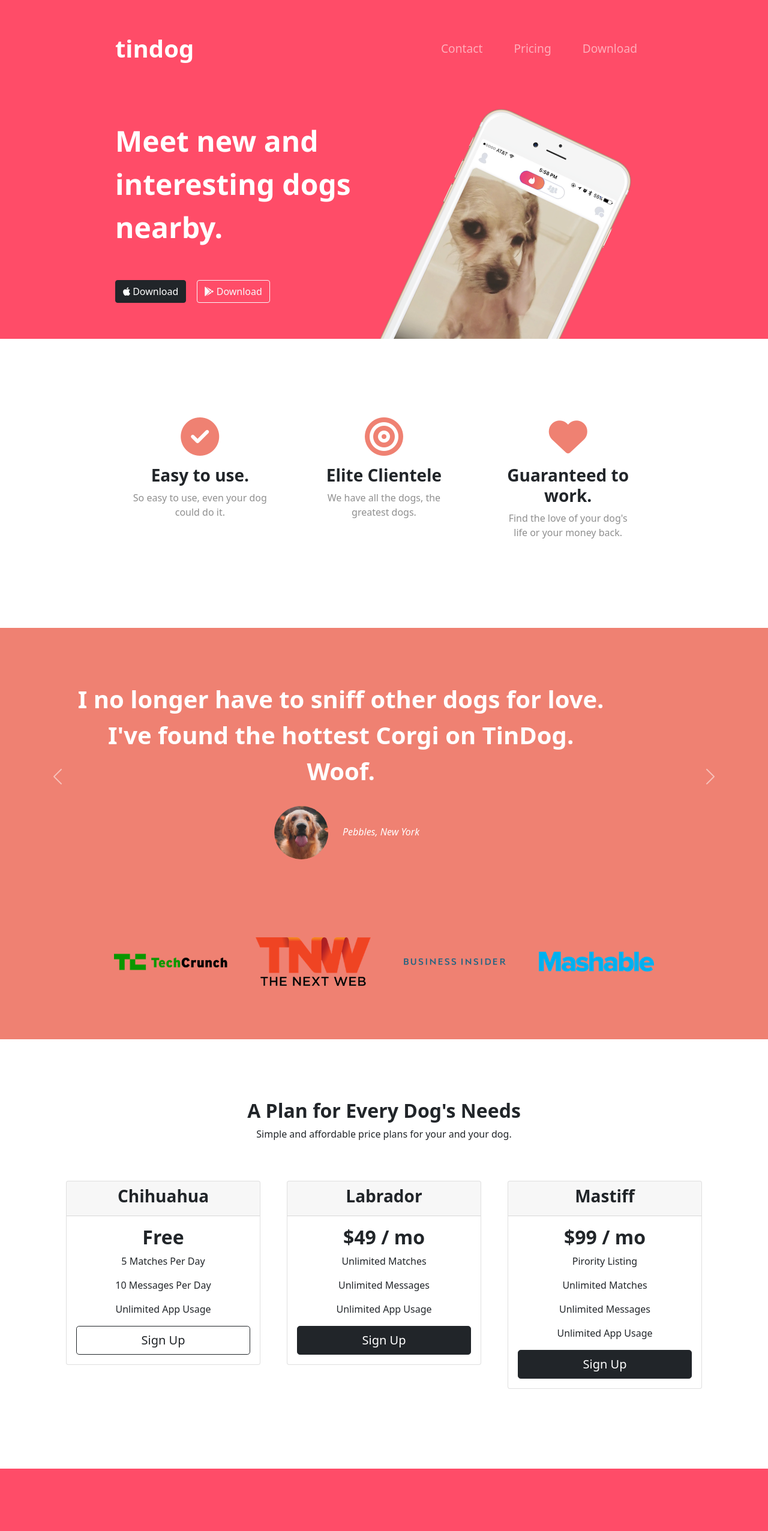
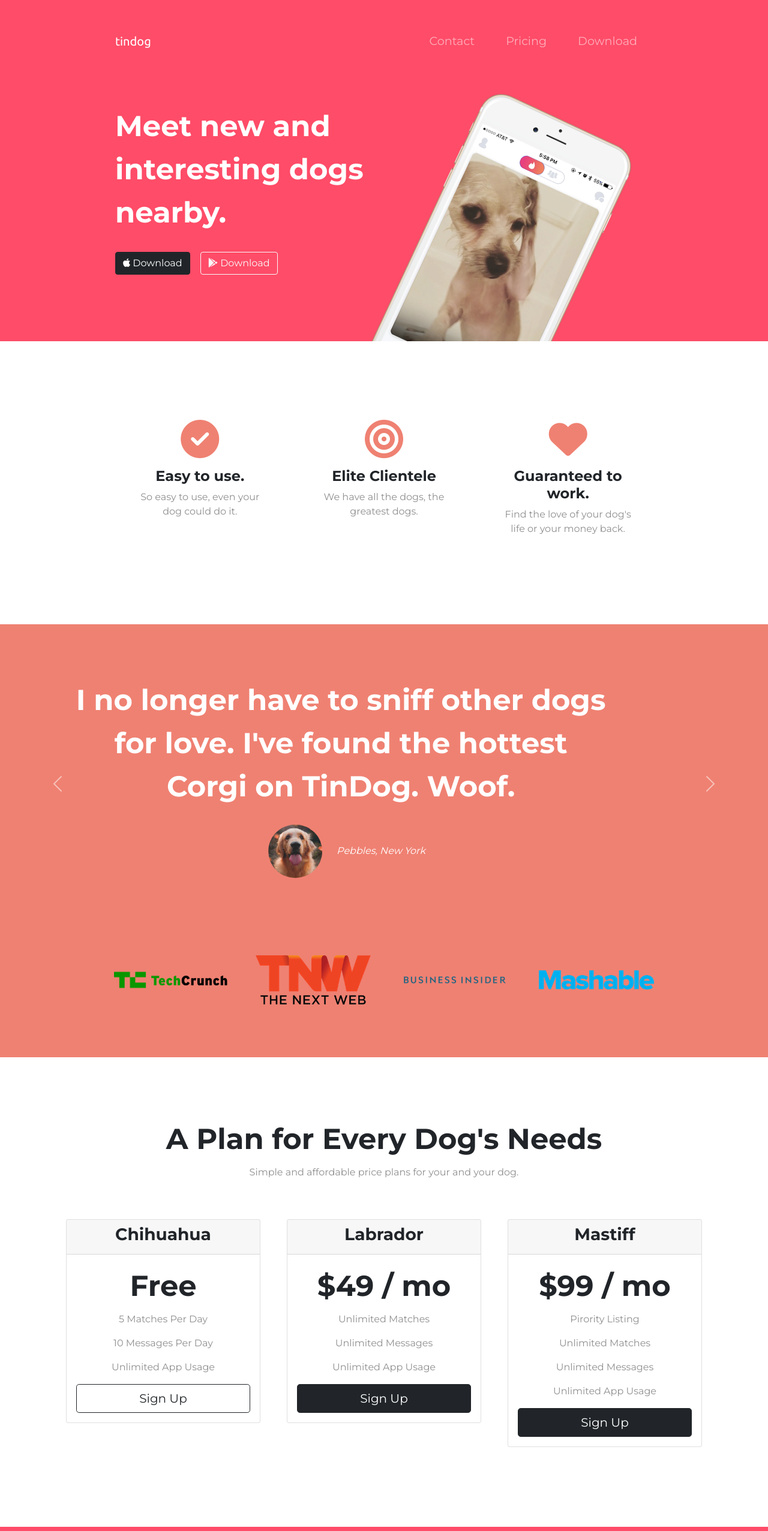
Before and after one commit to Blacketermatthew/TinDog-Udemy-Project-Site, a plain HTML site: page index.html in a window 1280 px wide. Shown: the top 2553 px of the page at 60% size. Drawn offline with nearby package versions, Linux system fonts and the light colour scheme.

Commit message:
refactored large text, thus completing this website

```diff
--- a/css/styles.css
+++ b/css/styles.css
@@ -1,6 +1,71 @@
+/* Body, Html, Text  */
+
+body {
+  text-align: center;
+  font-family: "Montserrat", sans-serif;
+}
+
+h1,
+h2,
+h3,
+h4,
+h5,
+h6 {
+  /* font-family: "Segoe UI", Tahoma, Geneva, Verdana, sans-serif; */
+  font-family: "Montserrat", sans-serif;
+  font-weight: bold;
+}
+
+p {
+  color: #8f8f8f;
+}
+
+
+/* Headings */
+.big-heading {
+  /* font-family: "Segoe UI", Tahoma, Geneva, Verdana, sans-serif; */
+  font-family: "Montserrat", sans-serif;
+  font-weight: bold;
+  font-size: 3rem;
+  line-height: 1.5;
+  color: white;
+}
+
+.section-heading {
+  font-size: 3rem;
+  line-height: 1.5;
+}
+
+
+/* Containers */
+.container-fluid {
+  padding: 7% 15%;
+}
+
+
+/* Sections */
+.colored-section {
+  background-color: #ff4c68;
+  color: white;
+}
+
+
+.white-section {
+  background-color: #fff;
+}
+
+
+/* Buttons */
+.download {
+  margin: 5% 3% 5% 0;
+}
+
+
+/* Navbar */
 .navbar-brand {
-  font-size: 2.5rem;
-  font-weight: 700;
+  /* font-size: 2.5rem; */
+  /* font-weight: 700; */
+  font-family: Ubuntu;
 }
 
 .nav-item {
@@ -11,34 +76,17 @@
   font-size: 1.2rem;
 }
 
+
 /* Title section  */
-
-#title {
-  background-color: #ff4c68;
-  /* height: 550px; */
-}
-
-.title-row h1 {
-  font-family: "Segoe UI", Tahoma, Geneva, Verdana, sans-serif;
-  font-weight: 900;
-  font-size: 3rem;
-  color: white;
-  line-height: 1.5;
-  margin-bottom: 30px;
-}
-
 #title .container-fluid {
-  padding: 3% 15%;
+  text-align: left;
+  padding: 3% 15% 7%;
 }
 
 .title-row {
   margin-top: 75px;
 }
 
-.download {
-  margin: 5% 3% 5% 0;
-  /* width: 125px; */
-}
 .dogphone-container {
   position: relative;
 }
@@ -63,15 +111,18 @@
   }
 }
 
+
 /* Features section */
 #features {
-  padding: 7% 15%;
-  background-color: white;
   position: relative;
 }
 
+.feature-title {
+  font-size: 1.5rem;
+  font-weight: 700;
+}
+
 .feature-box {
-  text-align: center;
   padding: 4.5%;
 }
 
@@ -84,25 +135,14 @@
   color: #ff4c68;
 }
 
-.feature-row h3 {
-  font-weight: 700;
+
+/* Testimonial section  */
+#testimonials {
+  background-color: #ef8172;
 }
 
-.feature-row p {
-  color: #8f8f8f;
-}
-
-/* Testimonial section  */
-
-#testimonials {
-  /* padding: 7% 15%; */
-  text-align: center;
-  background-color: #ef8172;
-  color: #fff;
-}
-
-#testimonials h2 {
-  font-size: 2.5rem;
+.testimonial-text {
+  font-size: 3rem;
   font-weight: bold;
   line-height: 1.5;
 }
@@ -113,13 +153,8 @@
   margin: 20px;
 }
 
-.carousel-item {
-  padding: 7% 15%;
-}
-
 #press {
   background-color: #ef8172;
-  text-align: center;
   padding-bottom: 3%;
 }
 
@@ -128,19 +163,19 @@
   margin: 20px 20px 50px;
 }
 
+
 /* Pricing section  */
-
 #pricing {
   padding: 100px;
-  text-align: center;
 }
 
-#pricing h2 {
+.price-text {
   font-weight: bold;
+  font-size: 3rem;
+  line-height: 1.5;
 }
 
-.card-header h3,
-.card-body h2 {
+.card-header h3 {
   font-weight: bold;
 }
 
@@ -152,19 +187,9 @@
   padding: 3% 2%;
 }
 
+
 /* CTA section */
-#cta {
-  background-color: #ff4c68;
-  text-align: center;
-  padding: 7% 15% 6%;
-}
-
-/* #cta button.download {
-  height: 40px;
-  width: 135px;
-} */
-
-#cta h3 {
+.cta-heading {
   font-family: "Segoe UI", Tahoma, Geneva, Verdana, sans-serif;
   font-weight: 900;
   font-size: 3rem;
@@ -172,16 +197,8 @@
   line-height: 1.5;
 }
 
-#footer {
-  background-color: white;
-  padding: 7% 12%;
-  text-align: center;
+
+/* Footer */
+.social-icon {
+  margin: 20px 10px;
 }
-
-.footer-row i {
-  padding: 1% 1%;
-}
-
-#footer p {
-  color: #8f8f8f;
-}
--- a/index.html
+++ b/index.html
@@ -10,13 +10,17 @@
 
   <script src="https://kit.fontawesome.com/20332d8589.js" crossorigin="anonymous"></script>
 
+  <link rel="preconnect" href="https://fonts.googleapis.com">
+  <link rel="preconnect" href="https://fonts.gstatic.com" crossorigin>
+  <link href="https://fonts.googleapis.com/css2?family=Montserrat:wght@400;700&family=Ubuntu:wght@400;500;700&display=swap" rel="stylesheet">
+
   <link rel="stylesheet" href="css/styles.css">
 
 </head>
 
 <body>
 
-  <section id="title">
+  <section class="colored-section" id="title">
 
     <!-- Nav Bar -->
     <div class="container-fluid">
@@ -49,7 +53,7 @@
 
       <div class="row title-row">
         <div class="col-lg-6">
-          <h1>Meet new and interesting dogs nearby.</h1>
+          <h1 class="big-heading">Meet new and interesting dogs nearby.</h1>
           <button type="button" class="btn btn-dark download"><i class="fab fa-apple"></i>  Download</button>
           <button type="button" class="btn btn-outline-light download"><i class="fab fa-google-play"></i>  Download</button>
         </div>
@@ -66,46 +70,47 @@
 
   <!-- Features -->
 
-  <section id="features">
+  <section class="white-section" id="features">
 
+    <div class="container-fluid">
       <div class="row feature-row">
 
         <div class="feature-box col-lg-4">
           <i class="fas fa-check-circle fa-4x"></i>
-          <h3>Easy to use.</h3>
+          <h3 class="feature-title">Easy to use.</h3>
           <p>So easy to use, even your dog could do it.</p>
         </div>
 
         <div class="feature-box col-lg-4">
           <i class="fas fa-bullseye fa-4x"></i>
-          <h3>Elite Clientele</h3>
+          <h3 class="feature-title">Elite Clientele</h3>
           <p>We have all the dogs, the greatest dogs.</p>
         </div>
 
         <div class="feature-box col-lg-4">
           <i class="fas fa-heart fa-4x"></i>
-          <h3>Guaranteed to work.</h3>
+          <h3 class="feature-title">Guaranteed to work.</h3>
           <p>Find the love of your dog's life or your money back.</p>
         </div>
 
       </div>
-
+      </div>
 
   </section>
 
 
   <!-- Testimonials -->
 
-  <section id="testimonials">
+  <section class="colored-section" id="testimonials">
 
     <div id="testimonial-carousel" class="carousel slide" data-bs-ride="carousel" data-bs-ride="false">
       <div class="carousel-inner">
-        <div class="carousel-item active">
-          <h2>I no longer have to sniff other dogs for love. I've found the hottest Corgi on TinDog. Woof.</h2>
+        <div class="carousel-item active container-fluid">
+          <h2 class="testimonial-text">I no longer have to sniff other dogs for love. I've found the hottest Corgi on TinDog. Woof.</h2>
           <img class="testimonial-img" src="images/dog-img.jpg" alt="dog-profile">
           <em>Pebbles, New York</em>
         </div>
-        <div class="carousel-item">
+        <div class="carousel-item container-fluid">
           <h2 class="testimonial-text">My dog used to be so lonely, but with TinDog's help, they've found the love of their life. I think.</h2>
           <img class="testimonial-img" src="images/lady-img.jpg" alt="lady-profile">
           <em>Beverly, Illinois</em>
@@ -122,7 +127,7 @@
 
   <!-- Press -->
 
-  <section id="press">
+  <section class="colored-section" id="press">
     <img class="press-logo" src="images/techcrunch.png" alt="tc-logo">
     <img class="press-logo" src="images/tnw.png" alt="tnw-logo">
     <img class="press-logo" src="images/bizinsider.png" alt="biz-insider-logo">
@@ -133,8 +138,8 @@
 
   <!-- Pricing -->
 
-  <section id="pricing">
-    <h2>A Plan for Every Dog's Needs</h2>
+  <section class="white-section" id="pricing">
+    <h2 class="section-heading">A Plan for Every Dog's Needs</h2>
     <p>Simple and affordable price plans for your and your dog.</p>
 
     <!-- <div class="card-group"> -->
@@ -146,7 +151,7 @@
               <h3>Chihuahua</h3>
             </div>
             <div class="card-body">
-              <h2>Free</h2>
+              <h2 class="price-text">Free</h2>
               <p>5 Matches Per Day</p>
               <p>10 Messages Per Day</p>
               <p>Unlimited App Usage</p>
@@ -161,7 +166,7 @@
               <h3>Labrador</h3>
             </div>
             <div class="card-body">
-              <h2>$49 / mo</h2>
+              <h2 class="price-text">$49 / mo</h2>
               <p>Unlimited Matches</p>
               <p>Unlimited Messages</p>
               <p>Unlimited App Usage</p>
@@ -176,7 +181,7 @@
               <h3>Mastiff</h3>
             </div>
             <div class="card-body">      <!-- iPad width - 12 -->
-              <h2>$99 / mo</h2>
+              <h2 class="price-text">$99 / mo</h2>
               <p>Pirority Listing</p>
               <p>Unlimited Matches</p>
               <p>Unlimited Messages</p>
@@ -193,25 +198,26 @@
 
   <!-- Call to Action -->
 
-  <section id="cta">
+  <section class="colored-section" id="cta">
 
-    <h3>Find the True Love of Your Dog's Life Today.</h3>
-    <button type="button" class="btn-lg btn-dark download"><i class="fab fa-apple"></i>  Download</button>
-    <button type="button" class="btn-lg btn-light download"><i class="fab fa-google-play"></i>  Download</button>
-
+    <div class="container-fluid">
+      <h3 class="big-heading">Find the True Love of Your Dog's Life Today.</h3>
+      <button type="button" class="btn-lg btn-dark download"><i class="fab fa-apple"></i>  Download</button>
+      <button type="button" class="btn-lg btn-light download"><i class="fab fa-google-play"></i>  Download</button>
+    </div>
 
   </section>
 
 
   <!-- Footer -->
 
-  <footer id="footer">
+  <footer class="white-section" id="footer">
 
-    <div class="footer-row">
-      <i class="fab fa-twitter"></i>
-      <i class="fab fa-facebook-f"></i>
-      <i class="fab fa-instagram"></i>
-      <i class="fas fa-envelope"></i>
+    <div class="container-fluid">
+      <i class="fab fa-twitter social-icon"></i>
+      <i class="fab fa-facebook-f social-icon"></i>
+      <i class="fab fa-instagram social-icon"></i>
+      <i class="fas fa-envelope social-icon"></i>
     </div>
 
     <p>© Copyright 2022 TinDog</p>
```
